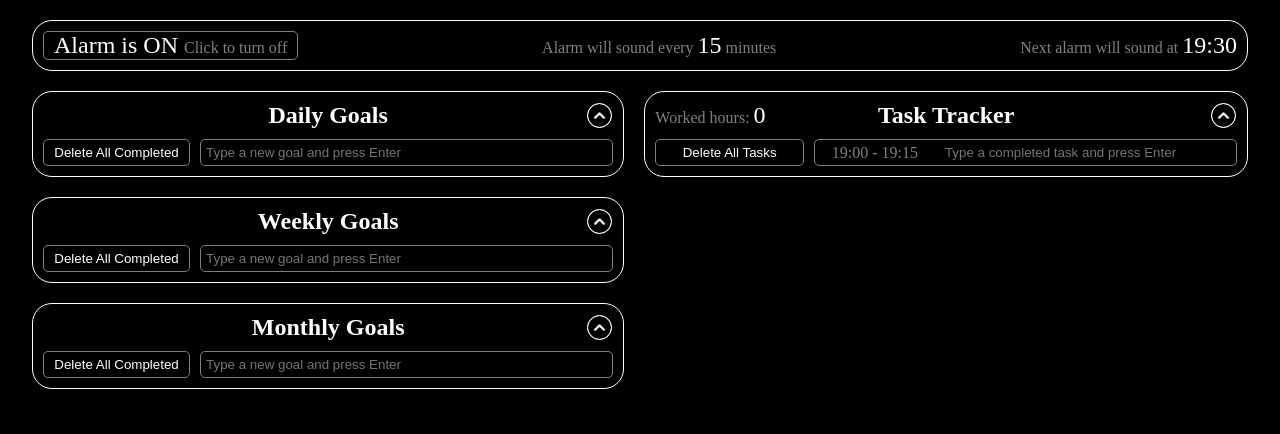
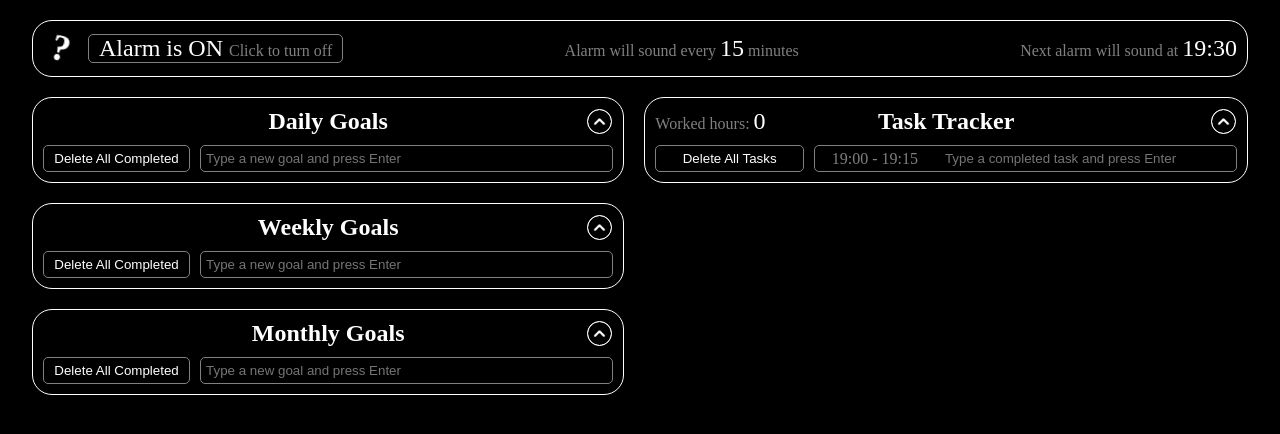
Before and after one commit to danifromecuador/plannywise_draft, a React (Vite) app: page / in a window 1280 px wide. Shown: the top 434 px of the page. Built offline with nearby package versions, Linux system fonts and the light colour scheme.

Commit message:
Create a Settings component to display an ? icon

```diff
--- a/src/alarm/Alarm.css
+++ b/src/alarm/Alarm.css
@@ -9,6 +9,12 @@
   justify-content: space-between;
   align-items: center;
   color: gray;
+}
+
+.settings-alarm-left {
+  display: flex;
+  align-items: center;
+  column-gap: 10px;
 }
 
 .alarm-left {
--- a/src/alarm/Alarm.jsx
+++ b/src/alarm/Alarm.jsx
@@ -1,5 +1,6 @@
 import { useEffect, useState } from 'react'
 import { AlarmStore } from '../store/store.js'
+import { Settings } from '../settings/Settings.jsx'
 import './Alarm.css'
 
 export const Alarm = () => {
@@ -16,10 +17,14 @@ export const Alarm = () => {
 
   return (
     <div className="alarm">
-      <div className="alarm-left" onClick={changeAlarmState}>
-        <span>{alarmState} </span>
-        <span>{alarmMessage}</span>
+      <div className="settings-alarm-left">
+        <Settings />
+        <div className="alarm-left"onClick={changeAlarmState}>
+          <span>{alarmState} </span>
+          <span>{alarmMessage}</span>
+        </div>
       </div>
+
       <div className={`alarm-center ${alarmState === "Alarm is OFF" ? "hide" : ""}`}>
         <span>Alarm will sound </span>
         <span>every <span>15</span> minutes</span>
--- /dev/null
+++ b/src/settings/Settings.css
@@ -0,0 +1,30 @@
+.settings .icon {
+  width: 35px;
+  height: 35px;
+  cursor: pointer;
+  display: flex;
+  justify-content: center;
+  align-items: center;
+  font-size: 2rem;
+  font-weight: bolder;
+  color: white;
+  animation: pulse-rotate 3s infinite linear;
+}
+
+@keyframes pulse-rotate {
+  0% {
+    transform: scale(1) rotateZ(0deg);
+  }
+  50% {
+    transform: scale(1.5) rotateZ(45deg);
+  }
+  100% {
+    transform: scale(1) rotateZ(0deg);
+  }
+}
+
+.modal {
+  width: 300px;
+  height: 300px;
+  border: 1px solid red;
+}
--- /dev/null
+++ b/src/settings/Settings.jsx
@@ -0,0 +1,14 @@
+import './Settings.css'
+
+export const Settings = () => {
+  return (
+    <div className="settings">
+      <div className="icon">
+        ?
+      </div>
+      <div className="modal hide">
+        a lot of things
+      </div>
+    </div>
+  )
+}
```
Also changed, not shown: src/settings/question.gif (added).
